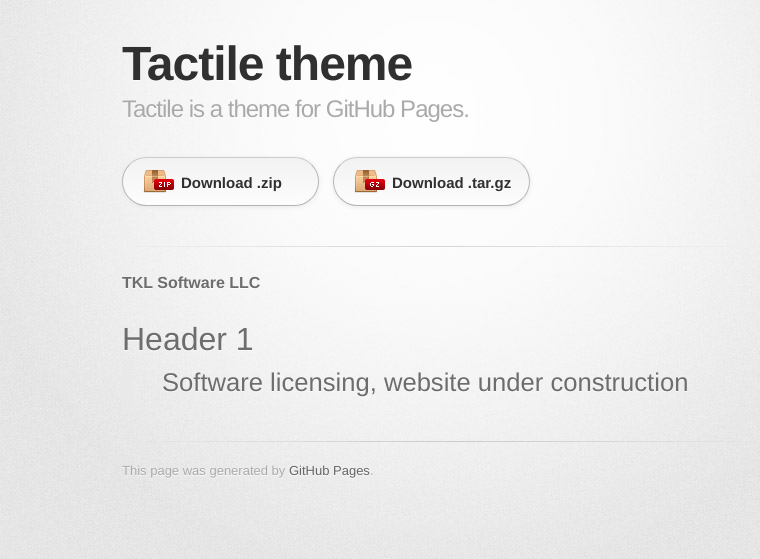
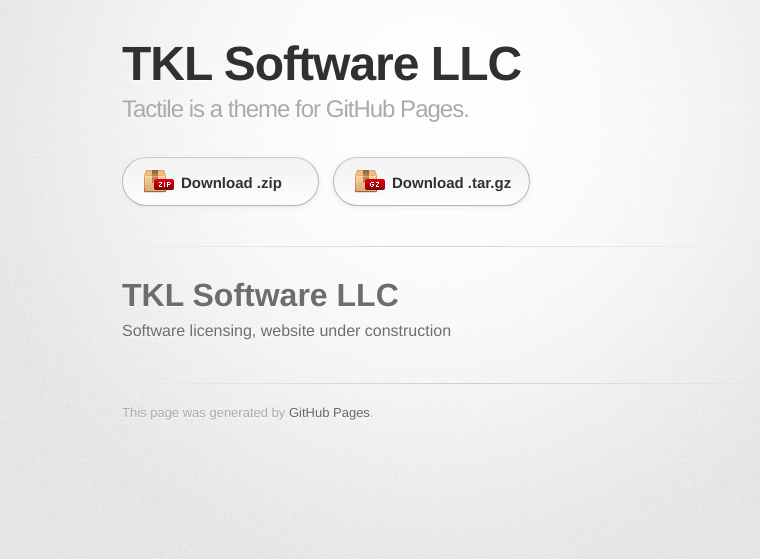
Before and after one commit to tklsoftware/tklsoftware.github.io, a Jekyll site: the page built from index.md, in a window 1280 px wide. Shown: the top 559 px of the page, without its empty margins (208-968 px from the left). Built offline with Jekyll 4.4.1, drawn with Linux system fonts in a browser that asks for light colours; some web fonts are replaced; our own code applies the rules of GitHub Pages for plain Markdown files.

Commit message:
Update index.md

```diff
--- a/index.md
+++ b/index.md
@@ -2,8 +2,6 @@
 layout: default
 ---
 
-**TKL Software LLC**
+# **TKL Software LLC**
 
-# Header 1
-
-> Software licensing, website under construction
+Software licensing, website under construction
```
